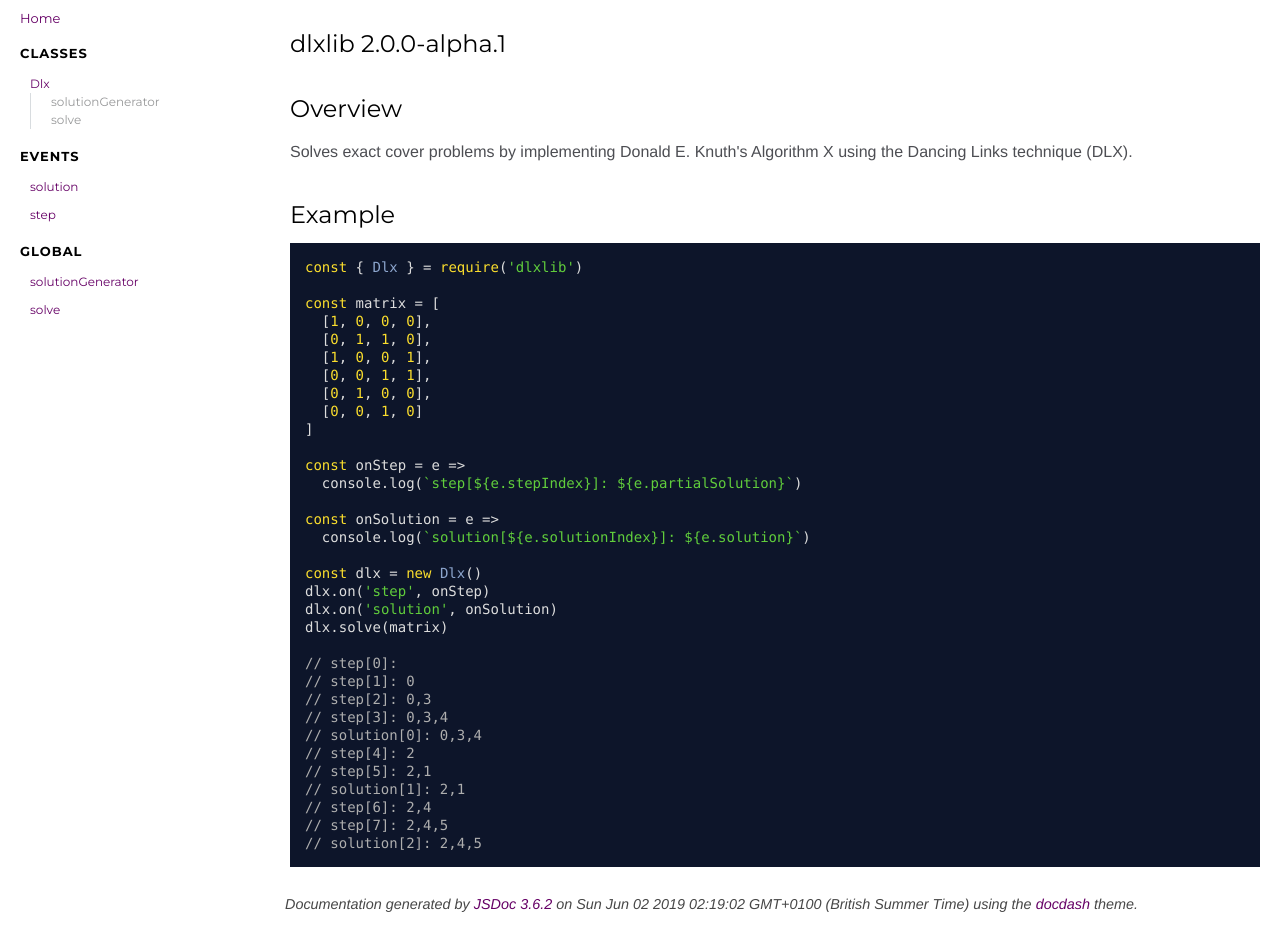
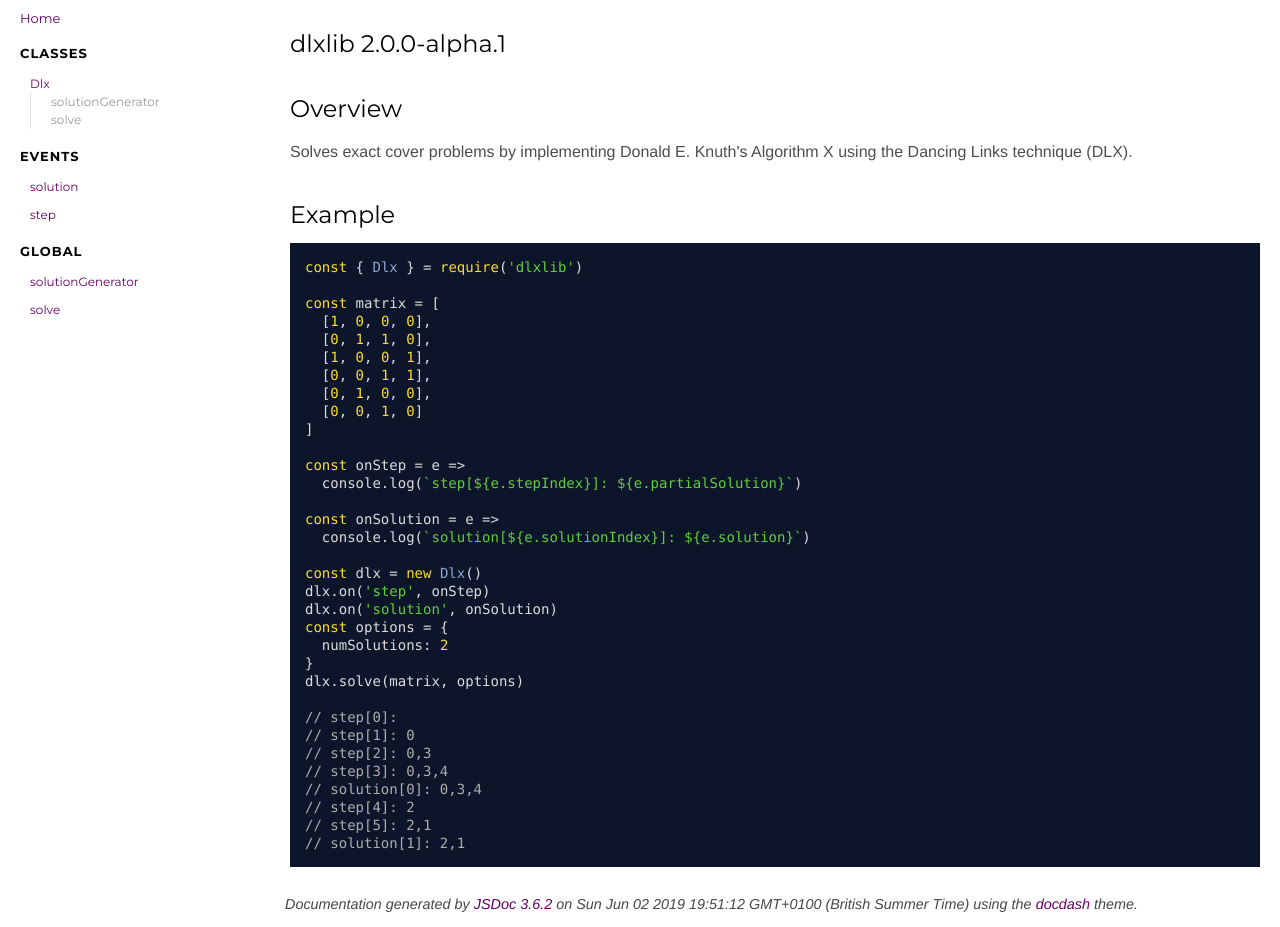
Before and after one commit to taylorjg/dlxlibjs, a plain HTML site: page index.html in a window 1280 px wide. Drawn offline with Linux system fonts and the light colour scheme.

Commit message:
[ci skip] Update docs

```diff
--- a/index.html
+++ b/index.html
@@ -80,7 +80,10 @@
 const dlx = new Dlx()
 dlx.on('step', onStep)
 dlx.on('solution', onSolution)
-dlx.solve(matrix)
+const options = {
+  numSolutions: 2
+}
+dlx.solve(matrix, options)
 
 // step[0]:
 // step[1]: 0
@@ -90,9 +93,6 @@
 // step[4]: 2
 // step[5]: 2,1
 // solution[1]: 2,1
-// step[6]: 2,4
-// step[7]: 2,4,5
-// solution[2]: 2,4,5
 </code></pre></article>
     </section>
 
@@ -108,7 +108,7 @@
 <br class="clear">
 
 <footer>
-    Documentation generated by <a href="https://github.com/jsdoc3/jsdoc">JSDoc 3.6.2</a> on Sun Jun 02 2019 02:19:02 GMT+0100 (British Summer Time) using the <a href="https://github.com/clenemt/docdash">docdash</a> theme.
+    Documentation generated by <a href="https://github.com/jsdoc3/jsdoc">JSDoc 3.6.2</a> on Sun Jun 02 2019 19:51:12 GMT+0100 (British Summer Time) using the <a href="https://github.com/clenemt/docdash">docdash</a> theme.
 </footer>
 
 <script>prettyPrint();</script>
```
Also changed, not shown: Dlx.html (+1 -1 lines), dlx.js.html (+1 -1 lines), global.html (+1 -1 lines).
